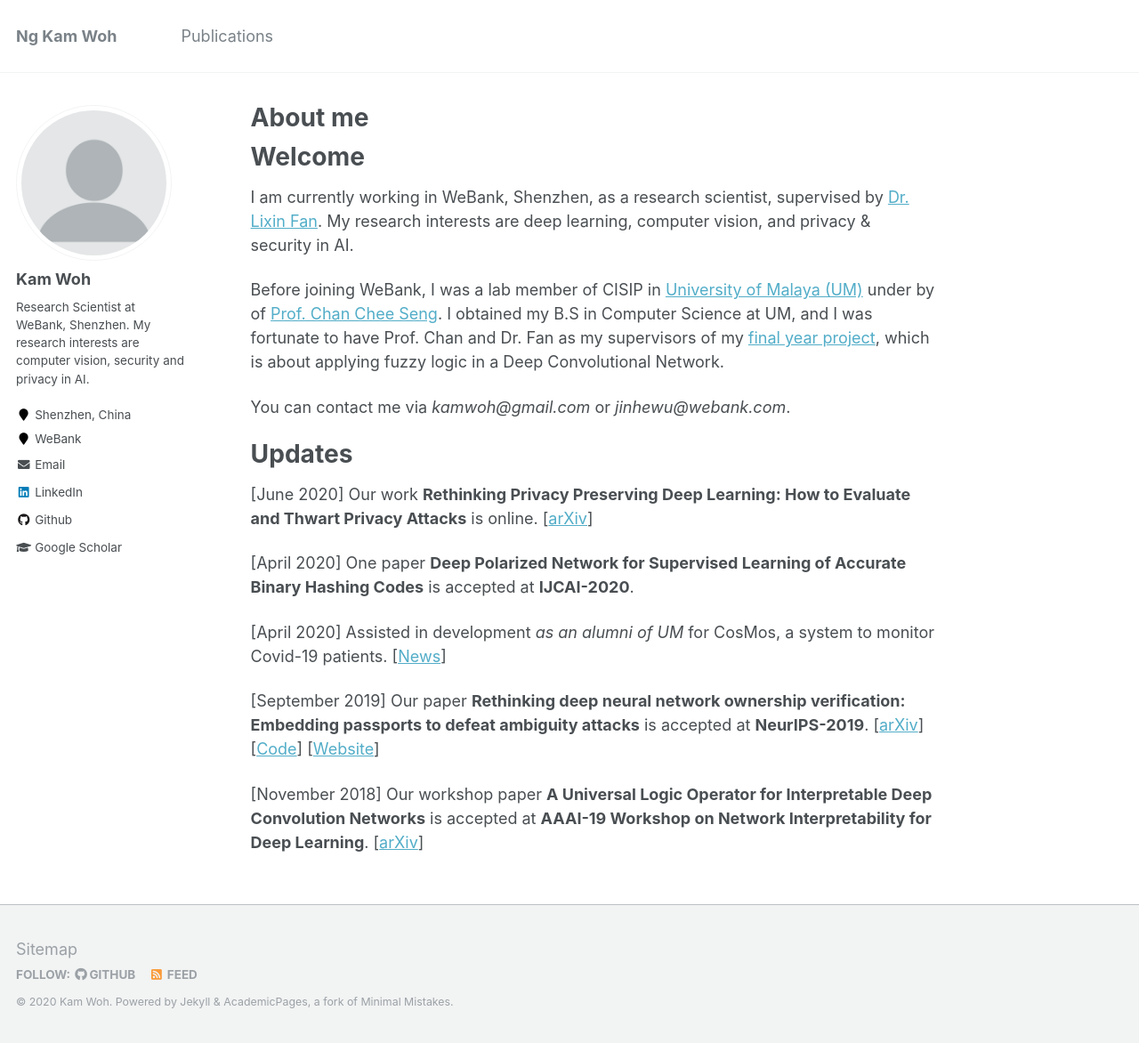
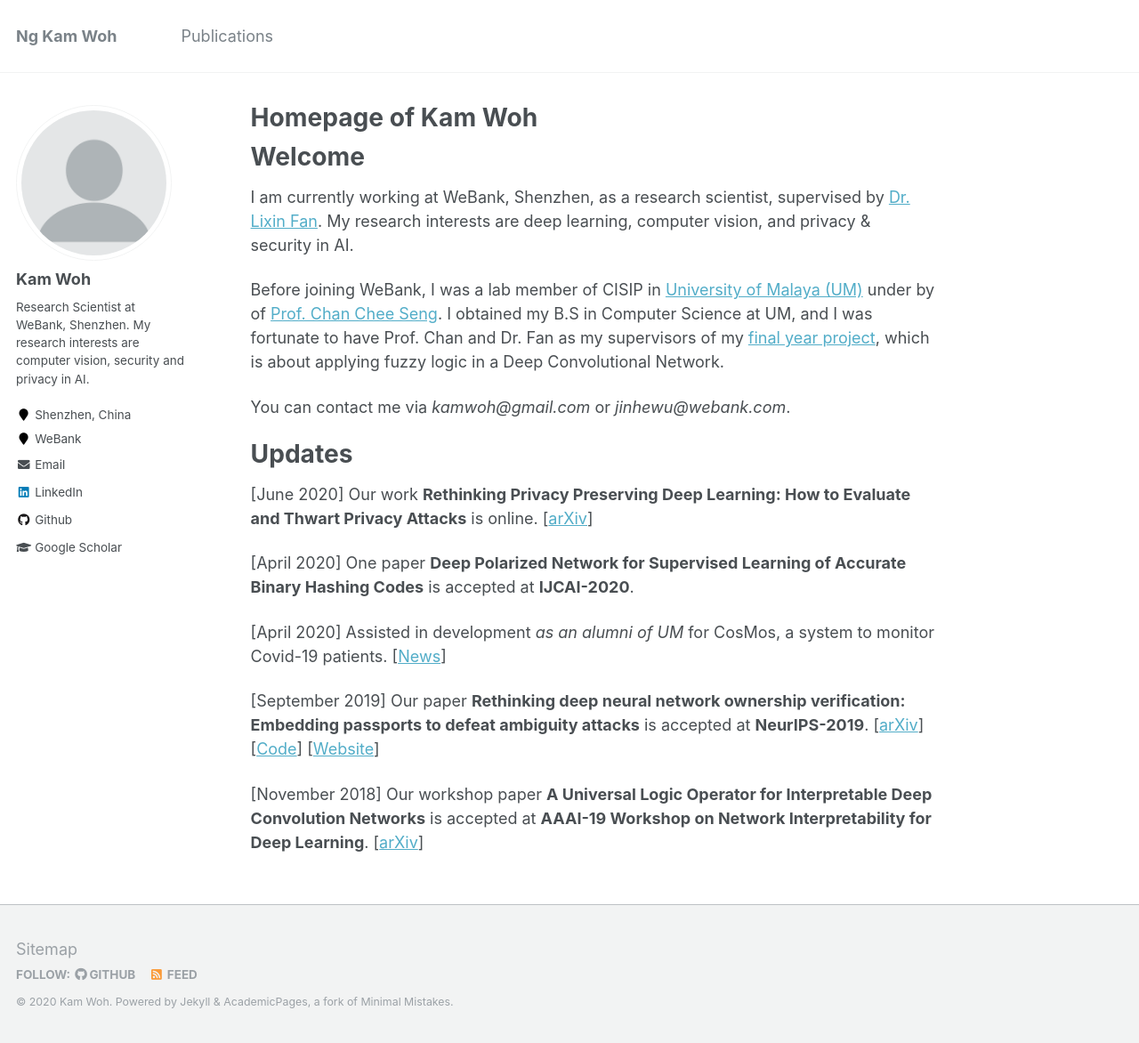
Before and after one commit to kamwoh/kamwoh.github.io, a Jekyll site: the page built from _pages/about.md, in a window 1280 px wide and 1172 px high. Shown: the whole window at 89% size. Built offline with Jekyll 4.4.1, drawn with Linux system fonts in a browser that asks for light colours.

Commit message:
updated about

```diff
--- a/_pages/about.md
+++ b/_pages/about.md
@@ -1,7 +1,7 @@
 ---
 permalink: /
-title: "About me"
-excerpt: "About me"
+title: "Homepage of Kam Woh"
+excerpt: "Research Scientist at WeBank"
 author_profile: true
 redirect_from:
   - /about/
@@ -10,7 +10,7 @@
 
 Welcome
 ======
-I am currently working in WeBank, Shenzhen, as a research scientist, supervised by [Dr. Lixin Fan](https://www.linkedin.com/in/lixin-fan-9278406/). My research interests are deep learning, computer vision, and privacy & security in AI.
+I am currently working at WeBank, Shenzhen, as a research scientist, supervised by [Dr. Lixin Fan](https://www.linkedin.com/in/lixin-fan-9278406/). My research interests are deep learning, computer vision, and privacy & security in AI.
 
 Before joining WeBank, I was a lab member of CISIP in [University of Malaya (UM)](https://um.edu.my/) under by of [Prof. Chan Chee Seng](http://cs-chan.com/). I obtained my B.S in Computer Science at UM, and I was fortunate to have Prof. Chan and Dr. Fan as my supervisors of my [final year project](https://arxiv.org/abs/1901.08551), which is about applying fuzzy logic in a Deep Convolutional Network.
 
```
